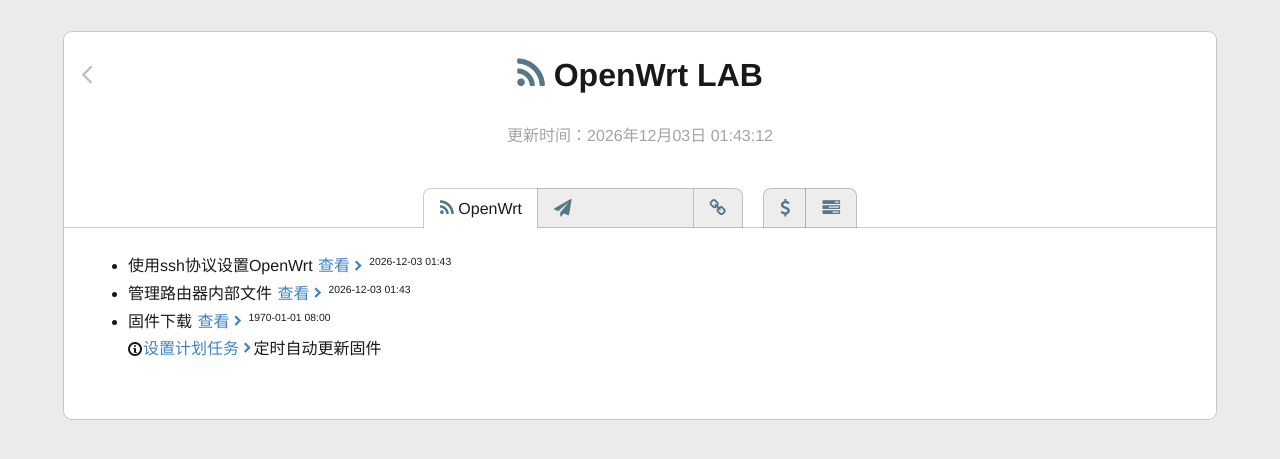
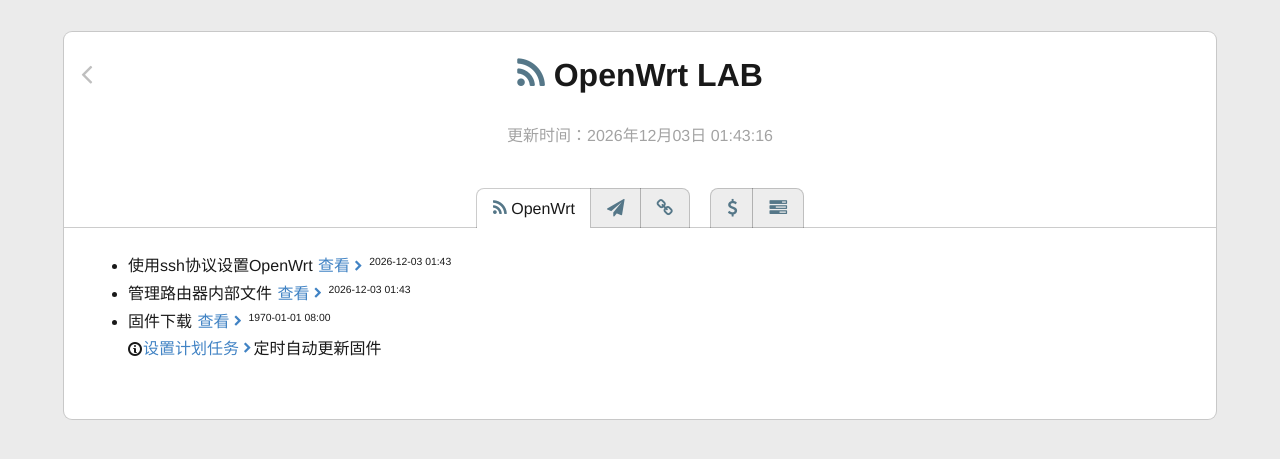
Before and after one commit to Cloudxtreme/VPS, a PHP site: page / in a window 1280 px wide. Shown: the top 459 px of the page. Run offline with PHP 8.4, Linux system fonts and the light colour scheme.

Commit message:
xvm daily bkup

```diff
--- a/xvm/var/www/index.php
+++ b/xvm/var/www/index.php
@@ -39,11 +39,11 @@
 		?>
 		<div class="tabs">
 			<ul class="tab-links">
-				<li class="active gp-1"><a href="#tab1"><i class="fa fa-rss"></i><span class="autohide"> OpenWrt</span></a></li>
-				<li class="gp-2"><a href="#tab2"><i class="fa fa-paper-plane"></i><span class="autohide"> ShadowSocks</span></a></li>
-				<li class="gp-3 tip"><a href="#tab3"><span>ShadowVPN</span><i class="fa fa-link"></i></a></li>
-				<li class="gp-1 tip"><a href="#tab4"><span>集资明细</span><i class="fa fa-usd"></i></a></li>
-				<li class="gp-3 tip"><a href="#tab5"><span>可用服务器</span><i class="fa fa-tasks"></i></a></li>
+				<li class="active gp-1 tip"><a href="#tab1"><div>OpenWrt</div><i class="fa fa-rss"></i><span class="autohide"> OpenWrt</span></a></li>
+				<li class="gp-2 tip"><a href="#tab2"><div>ShadowSocks</div><i class="fa fa-paper-plane"></i><span class="autohide"> ShadowSocks</span></a></li>
+				<li class="gp-3 tip"><a href="#tab3"><div>ShadowVPN</div><i class="fa fa-link"></i><span class="autohide"> ShadowVPN</span></a></li>
+				<li class="gp-1 tip"><a href="#tab4"><div>集资明细</div><i class="fa fa-usd"></i><span class="autohide"> 集资明细</span></a></li>
+				<li class="gp-3 tip"><a href="#tab5"><div>可用服务器</div><i class="fa fa-tasks"></i><span class="autohide"> 可用服务器</span></a></li>
 			</ul>
 			<div class="tab-content">
 				<div id="tab1" class="tab active">
@@ -87,14 +87,14 @@
 							?>
 							<br />
 							<span class="octicon octicon-info"></span><a href="<?php echo $path_ss; ?>/ss_rules.php#ignore">设置计划任务</a>定时更新 <a class="tip-bottom" href="../../savingfiles.php?filename=<?php echo $ignore ?>">
-							<span>
+							<div>
 								<?php
 									echo
 										'文件行数：'.CountLines($ignore)
 										.'<br />文件大小：'.RealSize($ignore)
 										.'<br />更新时间：'.date("Y年m月d日　H:i:s",filemtime($ignore));
 								?>
-							</span>
+							</div>
 							<i class="fa fa-file-text-o"></i> ignore.list</a>
 						</li>
 						<li>
--- a/xvm/var/www/style.css
+++ b/xvm/var/www/style.css
@@ -159,25 +159,26 @@
 						left: 45%;
 						z-index: 99;
 					}*/
-*.tip-top span,
-*.tip-bottom span,
-*.tip-right span,
-*.tip span			{
+*.tip-top div,
+*.tip-bottom div,
+*.tip-right div,
+*.tip div			{
 						display: none;
 						padding: .1em .6em;
 						width: auto;
 						border-radius: .25em;
 						word-break: keep-all;
+						white-space: nowrap;
 					}
-*.tip span,
-*.tip-top span		{ margin-top: -2.2em; }
-*.tip-right span	{ margin-left: 1em; }
-*.tip-bottom span	{ margin-top: 2.4em; }
+*.tip div,
+*.tip-top div		{ margin-top: -2.2em; }
+*.tip-right di		{ margin-left: 1em; }
+*.tip-bottom div	{ margin-top: 2.4em; }
 
-*.tip-top:hover span,
-*.tip-bottom:hover span,
-*.tip-right:hover span,
-*.tip:hover span	{
+*.tip-top:hover div,
+*.tip-bottom:hover div,
+*.tip-right:hover div,
+*.tip:hover div	{
 						display: inline-block;
 						position: absolute;
 						color: #fff;
@@ -186,7 +187,7 @@
 						background-color: rgba(31,31,31,.9);
 					}
 
-*.tip:hover span > *	{ color: #fff; }
+*.tip:hover div > *	{ color: #fff; }
 
 /**.tip-top:hover span::after,
 *.tip-bottom:hover span::after,
@@ -294,8 +295,8 @@
 .tab-links a:not([name]):not([href$="png"]):hover				{ background-color: rgba(0,0,0,.03); }
 li.active a, li.active a:not([name]):not([href$="png"]):hover	{ background-color: #fff; position: relative; z-index: 2; }
 
-.tab-links > li > a > .autohide	{ visibility: hidden; }
-.tab-links > li.active > a > .autohide	{ visibility: visible; }
+.tab-links > li > a > .autohide			{ font-size: 0%; }
+.tab-links > li.active > a > .autohide	{ font-size: 100%; }
 
 .tab-content	{
 					padding: 0 1.5em;
```
Also changed, not shown: xvm/var/www/router/firmware.php (+10 -10 lines), 2 other files.
